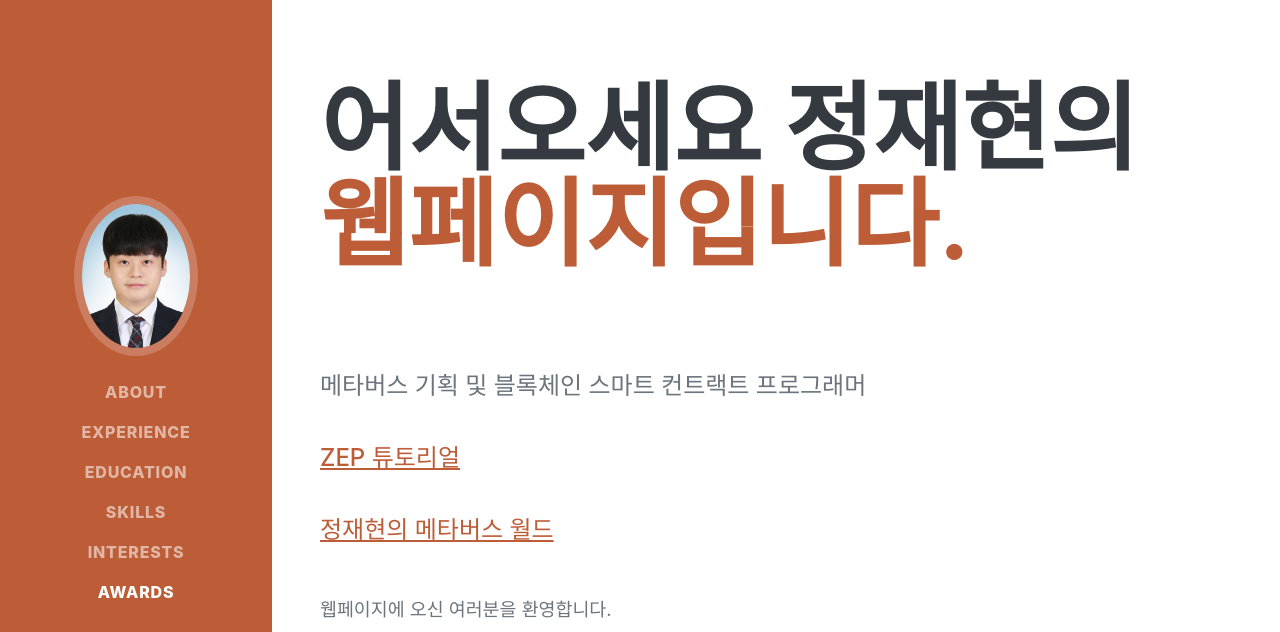
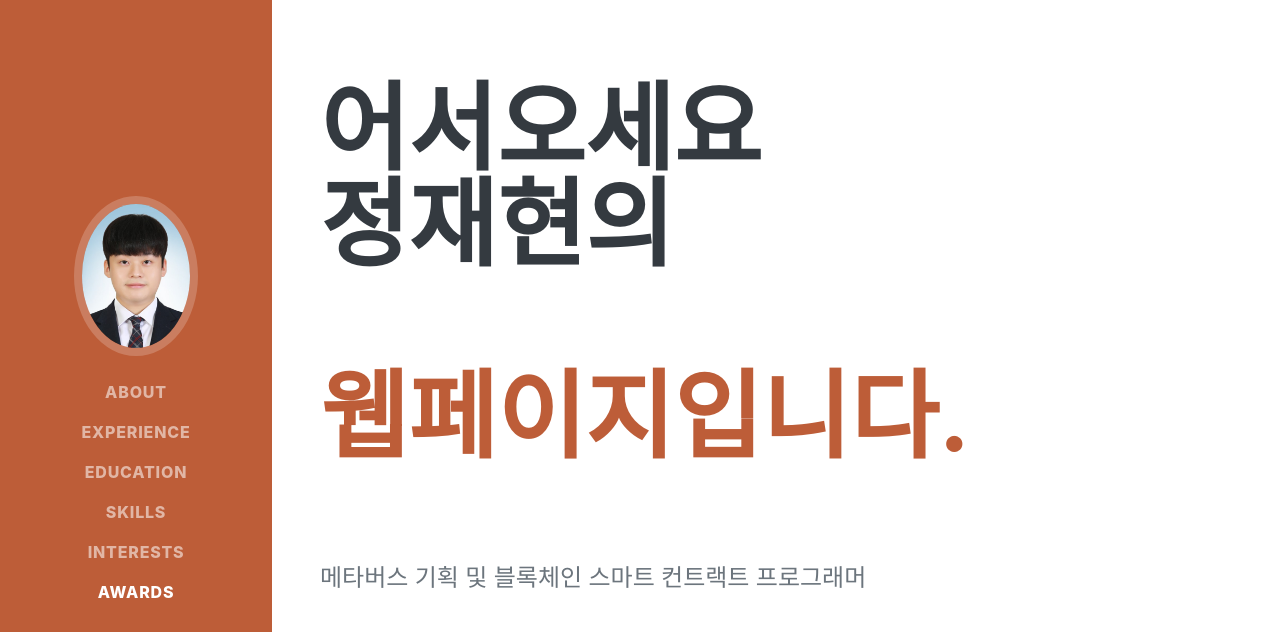
Before and after one commit to wjdgoska12/wjdgoska12.github.io, a plain HTML site: page index.html in a window 1280 px wide. Shown: the top 632 px of the page. Drawn offline with nearby package versions, Linux system fonts and the light colour scheme; a web font is replaced by a local one.

Commit message:
Update index.html

```diff
--- a/index.html
+++ b/index.html
@@ -40,8 +40,8 @@
             <section class="resume-section" id="about">
                 <div class="resume-section-content">
                     <h1 class="mb-0">
-                        어서오세요 정재현의
-                        <span class="text-primary"><br>웹페이지입니다.<br><br></span>
+                        어서오세요 <br>정재현의
+                        <span class="text-primary"><br><br>웹페이지입니다.<br><br></span>
                     </h1>
                     <div class="subheading mb-5">
                         메타버스 기획 및 블록체인 스마트 컨트랙트 프로그래머
```
